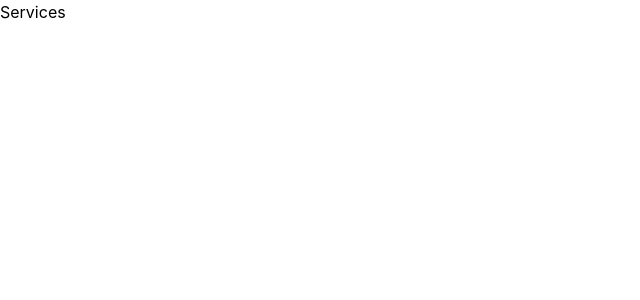
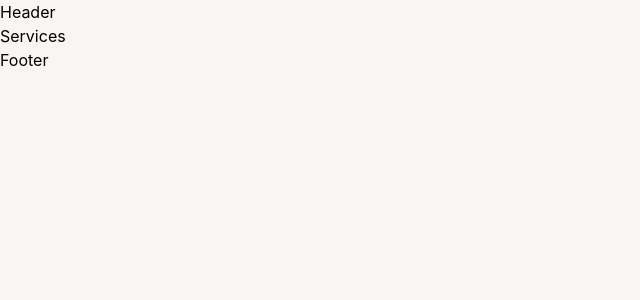
Before and after one commit to Priyankasapp/wedding-planner-webApp, a React (Vite) app: page /services in a window 1280 px wide. Shown: the top 300 px of the page, without its empty margins (0-640 px from the left). Built offline with nearby package versions, Linux system fonts and the light colour scheme.

Commit message:
layout setup

```diff
--- a/src/components/layout/Footer.tsx
+++ b/src/components/layout/Footer.tsx
@@ -1,4 +1,4 @@
-import React from 'react'
+
 
 const Footer = () => {
   return (
--- a/src/components/layout/Layout.tsx
+++ b/src/components/layout/Layout.tsx
@@ -1,8 +1,18 @@
-
+import Header from "./Header";
+import Footer from "./Footer";
+import {Outlet} from 'react-router-dom';
 
 const Layout = () => {
   return (
-    <div>Layout</div>
+    <div className="min-h-screen bg-[#F8F6F2]">
+      <Header/>
+
+      <main>
+        <Outlet/>
+      </main>
+
+      <Footer/>
+    </div>
   )
 }
 
--- a/src/routes/AppRoutes.tsx
+++ b/src/routes/AppRoutes.tsx
@@ -1,4 +1,6 @@
-import { Route,Routes} from "react-router-dom";
+import { Route, Routes } from "react-router-dom";
+
+import Layout from "../components/layout/Layout";
 
 import Home from "../pages/Home/Home";
 import About from "../pages/About/About";
@@ -10,27 +12,25 @@ import JournalDetails from "../pages/journal/JournalDetails";
 import Contact from "../pages/Contact/Contact";
 import NotFound from "../pages/NotFound/NotFound";
 
-
 const AppRoutes = () => {
   return (
     <Routes>
-        <Route path="/" element={<Home/>}/>
+      <Route element={<Layout />}>
+        <Route path="/" element={<Home />} />
+        <Route path="/about" element={<About />} />
+        <Route path="/services" element={<Services />} />
+        <Route path="portfolio" element={<Portfolio />} />
+        <Route path="/journal" element={<Journal />} />
+        <Route path="contact" element={<Contact />} />
+      </Route>
 
-        <Route path="/about" element={<About/>}/>
+      <Route path="portfolio/:slug" element={<PortfolioDetails />} />
 
-        <Route path="/services" element={<Services/>}/>
+      <Route path="journal/:slug" element={<JournalDetails />} />
 
-        <Route path="portfolio" element={<Portfolio/>}/>
-        <Route path="portfolio/:slug" element={<PortfolioDetails/>}/>
-
-        <Route path="/journal" element={<Journal/>}/>
-        <Route path="journal/:slug" element={<JournalDetails/>}/>
-
-        <Route path="contact" element={<Contact/>}/>
-        <Route path="*" element={<NotFound/>}/>
-
+      <Route path="*" element={<NotFound />} />
     </Routes>
   );
-}
+};
 
-export default AppRoutes
+export default AppRoutes;
```
